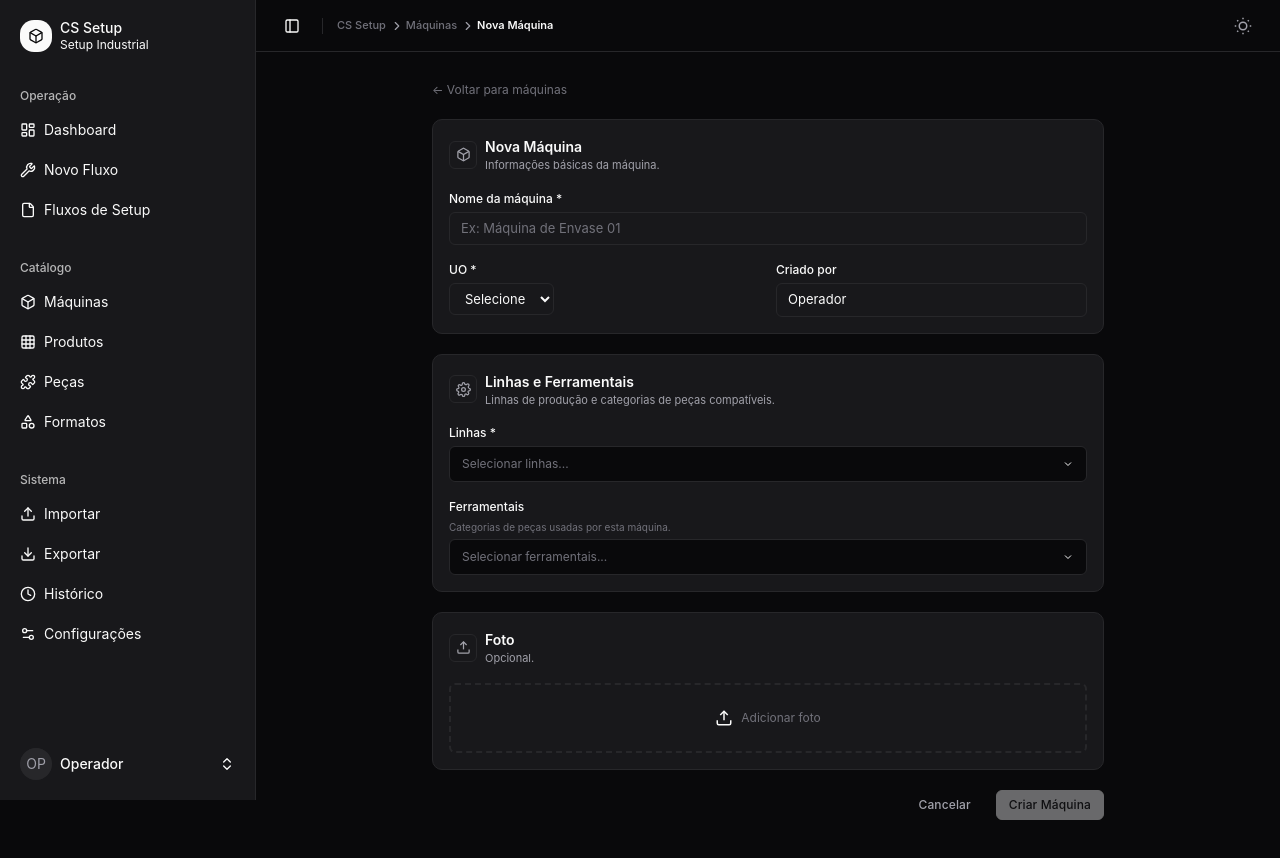
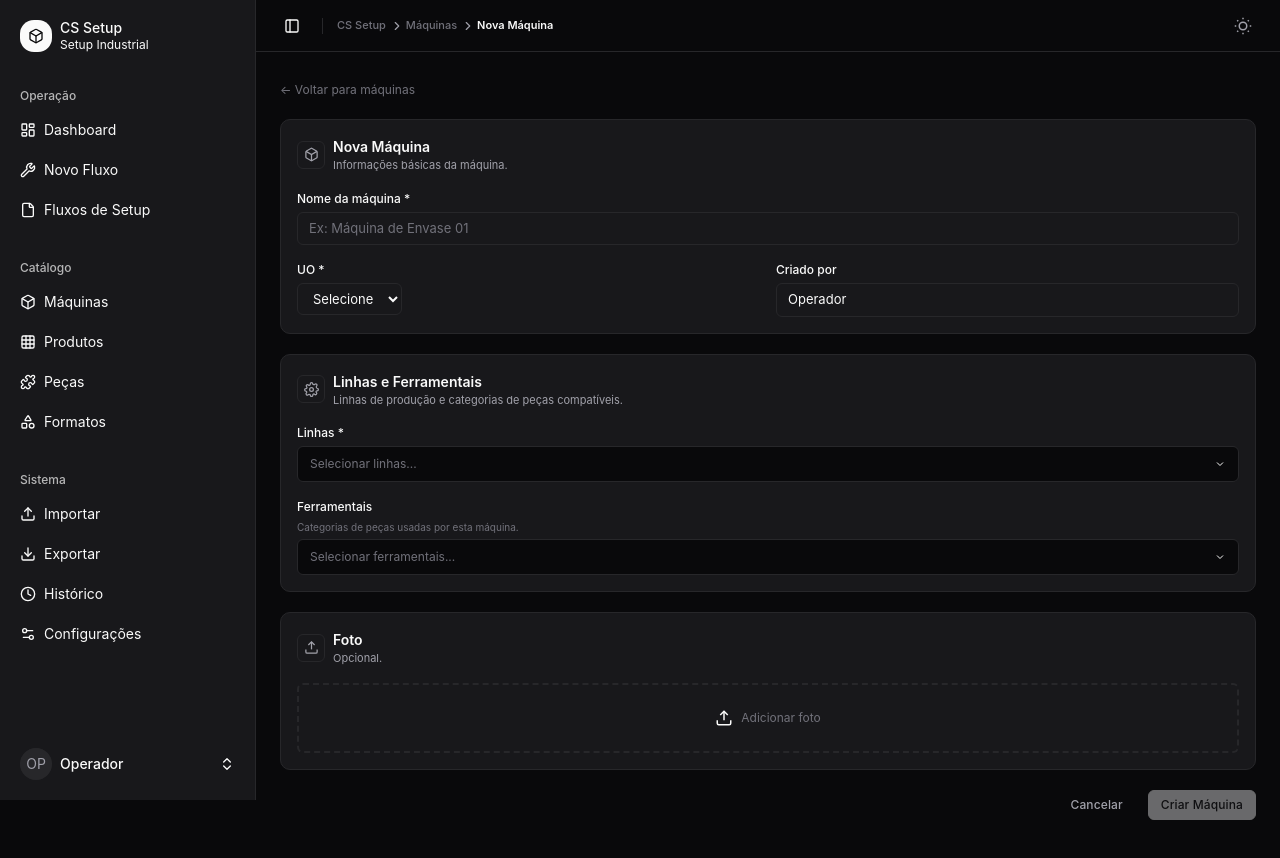
Before and after one commit to alexxsouzaa/controle-setup, a React (Vite) app: page /#/maquinas/new in a window 1280 px wide. Shown: the top 858 px of the page. Built offline with nearby package versions, Linux system fonts and the light colour scheme.

Commit message:
fix: remove max-w da tela de criacao (full width, igual paginas de lista)

```diff
--- a/src/features/machines/pages/NewMachinePage.tsx
+++ b/src/features/machines/pages/NewMachinePage.tsx
@@ -141,7 +141,6 @@
   return (
     <div className="p-6 pb-16">
       {saved ? (
-        <div className="max-w-2xl mx-auto">
         <Card>
           <div className="text-center py-8">
             <div className="w-14 h-14 rounded-full bg-[var(--success-muted)] flex items-center justify-center mx-auto mb-4">
@@ -156,9 +155,8 @@
             </div>
           </div>
         </Card>
-        </div>
       ) : (
-      <div className="max-w-2xl mx-auto space-y-5">
+      <div className="space-y-5">
         <button type="button" onClick={handleBack} className="text-[12px] text-[var(--fg-muted)] hover:text-[var(--fg)] transition-colors">← Voltar para máquinas</button>
 
         <Card>
```
Also changed, not shown: public/favicon.svg. Lines whose indentation alone changed are shown as unchanged.
